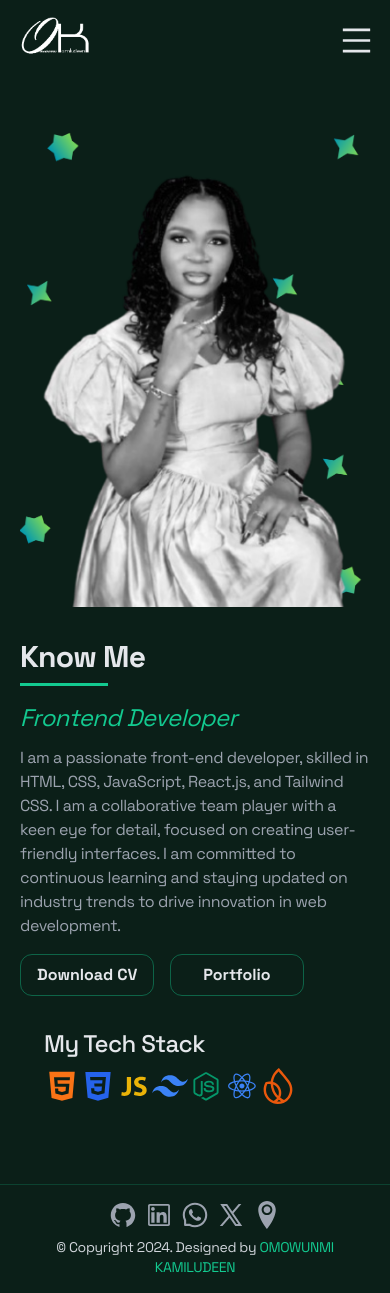
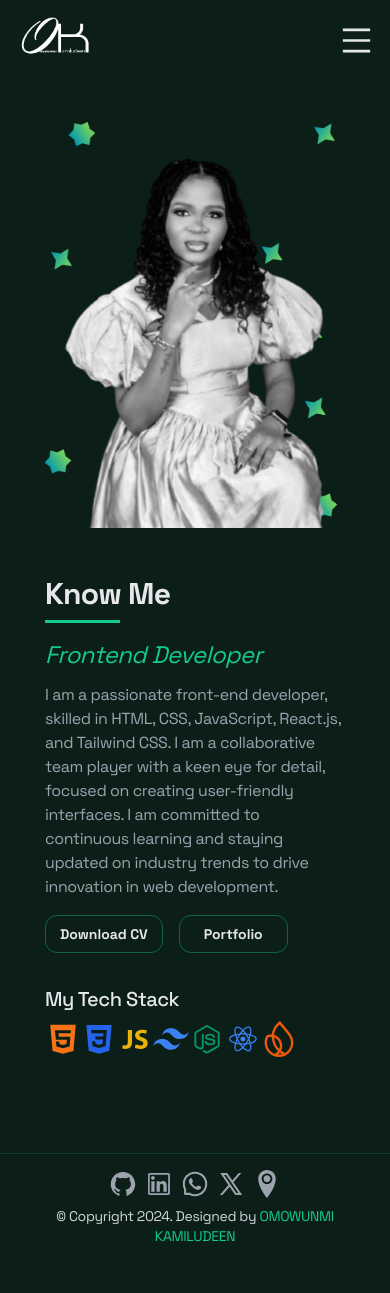
Before and after one commit to Omowunmikamil/i-am-omowunmi, a React (Vite) app: page /about in a window 390 px wide. After the commit the page ends 1262 px from the top, so only its background shows below. Built offline with nearby package versions, Linux system fonts and the light colour scheme.

Commit message:
Updated pages to be more responsive

```diff
--- a/src/components/ContactMe.jsx
+++ b/src/components/ContactMe.jsx
@@ -65,21 +65,21 @@ const ContactMe = () => {
   };
 
   return (
-    <div className="max-w-[1300px] mx-auto p-6 my-20">
+    <div className="max-w-[1200px] mx-auto p-6 my-16 md:my-20">
       <div>
         <h3 className="mb-4 font-bold text-3xl text-gray-200 tracking-tight">
           Get in Touch
         </h3>
         <hr className="w-1/4 md:w-1/12 h-[3px] border-none bg-green mt-2" />
       </div>
-      <div className="flex flex-col lg:flex-row items-center my-16 md:my-8">
-        <div className="md:basis-1/3 md:mr-10 md:px-6">
+      <div className="flex flex-col lg:flex-row items-center my-12 lg:my-8">
+        <div className="lg:basis-1/3 lg:mr-10 lg:px-6">
           <motion.div
             initial={{ opacity: 0, y: 50 }}
             whileInView={{ opacity: 1, y: 0 }}
             viewport={{ once: true }}
             transition={{ duration: 1 }}
-            className="max-w-[350px] md:max-w-[400px]"
+            className="max-w-[300px] md:max-w-[400px]"
           >
             <p className="text-xl text-gray-200 font-medium">
               Let&apos;s start a journey together
@@ -107,7 +107,7 @@ const ContactMe = () => {
 
         <form
           onSubmit={handleSubmit}
-          className="flex flex-col lg:basis-2/3 mt-8 md:px-0"
+          className="flex flex-col lg:basis-2/3 mt-8 "
         >
           <input
             type="text"
--- a/src/components/Footer.jsx
+++ b/src/components/Footer.jsx
@@ -9,7 +9,7 @@ import { motion } from "framer-motion";
 
 const Footer = () => {
   return (
-    <div className=" flex flex-col md:flex-row justify-center md:justify-between items-center border-t border-green border-opacity-20 py-4 px-10 md:px-36 mt-12 shadow-[0_10px_0_5px_rgba(19, 202, 144,0.3)]">
+    <div className=" flex flex-col lg:flex-row justify-center lg:justify-between items-center border-t border-green border-opacity-20 py-4 px-10 lg:px-36 mt-10 shadow-[0_10px_0_5px_rgba(19, 202, 144,0.3)]">
       <motion.div
         initial="initial"
         animate="animate"
@@ -96,7 +96,7 @@ const Footer = () => {
         </motion.a>
       </motion.div>
       <div className="">
-        <p className="text-sm text-gray-300 mt-2 md:mt-0 text-center">
+        <p className="text-sm text-gray-300 mt-2 lg:mt-0 text-center">
           &copy; Copyright 2024. Designed by
           <span className="text-green"> OMOWUNMI KAMILUDEEN</span>
         </p>
--- a/src/components/KnowMe.jsx
+++ b/src/components/KnowMe.jsx
@@ -15,15 +15,15 @@ import omowunmi from "../assets/Omowunmi.docx.pdf";
 
 const KnowMe = () => {
   return (
-    <div className="mt-28 mx-auto max-w-[1200px] relative">
+    <div className="mt-20 lg:mt-16 mx-auto p-6 max-w-[1200px] relative">
       {/*<div className="absolute inset-0 hidden md:block">
         <ShinyEffect size={750} left={0} top={0} />
       </div>*/}
 
-      <div className="grid md:grid-cols-2 gap-8 place-items-center">
+      <div className="grid lg:grid-cols-2 gap-8 place-items-center">
         <motion.img
           src={profpic}
-          className="max-w-[350px] md:max-w-[450px]"
+          className="max-w-[300px] md:max-w-[470px]"
           initial={{ opacity: 0, scale: 0.8 }}
           whileInView={{ opacity: 1, scale: 1 }}
           viewport={{ once: true }}
@@ -35,7 +35,7 @@ const KnowMe = () => {
           whileInView={{ opacity: 1, y: 0 }}
           viewport={{ once: true }}
           transition={{ duration: 1 }}
-          className="px-3"
+          className=" mt-4 lg:mt-0"
         >
           <motion.h2
             initial={{ opacity: 0 }}
@@ -45,14 +45,14 @@ const KnowMe = () => {
             className="mb-4 font-bold text-3xl text-gray-200 tracking-tight"
           >
             Know Me
-            <hr className="w-1/4 h-[3px] border-none bg-green mt-2" />
+            <hr className="w-1/4 md:w-2/12 h-[3px] border-none bg-green mt-2" />
           </motion.h2>
           <motion.p
             initial={{ opacity: 0 }}
             whileInView={{ opacity: 1 }}
             viewport={{ once: true }}
             transition={{ duration: 1, delay: 0.5 }}
-            className="text-green text-2xl md:text-4xl font-normal italic tracking-tight mb-3"
+            className="text-green text-2xl lg:text-4xl font-normal italic tracking-tight mb-3"
           >
             Frontend Developer
           </motion.p>
@@ -62,7 +62,7 @@ const KnowMe = () => {
             whileInView={{ opacity: 1 }}
             viewport={{ once: true }}
             transition={{ duration: 1, delay: 1 }}
-            className="text-gray-400 text-base md:text-lg max-w-[350px] md:max-w-[540px] tracking-tight mb-4"
+            className="text-gray-400 text-base md:text-lg max-w-[300px] md:max-w-[500px] tracking-tight mb-4"
           >
             I am a passionate front-end developer, skilled in HTML, CSS,
             JavaScript, React.js, and Tailwind CSS. I am a collaborative team
@@ -88,7 +88,7 @@ const KnowMe = () => {
                 stiffness: 400,
                 damping: 10,
               }}
-              className="cursor-pointer font-bold text-gray-200 md:w-auto py-2 px-4 border border-green border-opacity-40 rounded-xl"
+              className="cursor-pointer font-bold text-gray-200 text-sm md:text-base md:w-auto py-2 px-3.5 md:px-4 border border-green border-opacity-40 rounded-xl"
             >
               <a href={omowunmi} download="omowunmi">
                 Download CV
@@ -106,7 +106,7 @@ const KnowMe = () => {
                 stiffness: 400,
                 damping: 10,
               }}
-              className="cursor-pointer font-bold text-gray-200 md:w-auto py-2 px-8 ml-4 border border-green border-opacity-40 rounded-xl"
+              className="cursor-pointer font-bold text-gray-200 text-sm md:text-base md:w-auto py-2 px-6 md:px-8 ml-4 border border-green border-opacity-40 rounded-xl"
             >
               <Link to="/portfolio">Portfolio</Link>
             </motion.button>
@@ -117,9 +117,9 @@ const KnowMe = () => {
             whileInView={{ opacity: 1 }}
             viewport={{ once: true }}
             transition={{ duration: 1, delay: 2 }}
-            className="flex flex-col text-4xl md:text-5xl px-6 justify-between items-start w-full py-8 md:px-0"
+            className="flex flex-col text-4xl md:text-5xl  justify-between items-start w-full py-8 md:px-0"
           >
-            <p className="text-gray-200 font-medium text-2xl text-left mb-2">
+            <p className="text-gray-200 font-medium text-xl md:text-2xl text-left mb-2">
               My Tech Stack
             </p>
             <div className="flex">
--- a/src/components/MyWorks.jsx
+++ b/src/components/MyWorks.jsx
@@ -4,7 +4,7 @@ import { motion } from "framer-motion";
 
 const MyWorks = () => {
   return (
-    <div className="max-w-[1200px] mx-auto p-6 my-20">
+    <div className="max-w-[1200px] mx-auto p-6 my-16 md:my-20">
       <div>
         <h2 className="text-3xl text-gray-200 font-bold mb-2">My Projects</h2>
         <hr className="w-1/4 md:w-1/12 h-[3px] border-none bg-green mb-8" />
--- a/src/components/NavBar.jsx
+++ b/src/components/NavBar.jsx
@@ -54,12 +54,12 @@ function NavBar() {
         scrollEffect ? "bg-opacity-70 backdrop-blur-md" : "bg-transparent"
       }`}
     >
-      <div className="max-w-[1300px] mx-auto flex justify-between items-center text-gray-200 text-xl pl-3 pr-4 md:px-0 h-20">
+      <div className="max-w-[1300px] mx-auto flex justify-between items-center text-gray-200 text-xl pl-3 pr-4 md:px-6 h-20">
         <Link to="/">
           <img src={logo} className="w-20" alt="logo" />
         </Link>
 
-        <ul className="hidden md:flex z-10 gap-12 cursor-pointer">
+        <ul className="hidden lg:flex z-10 gap-12 cursor-pointer">
           <motion.li
             initial={{ y: 80, opacity: 0 }}
             animate={{ y: 0, opacity: 1 }}
@@ -153,7 +153,7 @@ function NavBar() {
           </motion.li>
         </ul>
 
-        <div className="md:hidden z-50 text-gray-200" onClick={toggleNav}>
+        <div className="lg:hidden z-50 text-gray-200" onClick={toggleNav}>
           {nav ? <AiOutlineClose size={35} /> : <AiOutlineMenu size={35} />}
         </div>
 
```
Also changed, not shown: src/components/Hero.jsx (+7 -7 lines).
